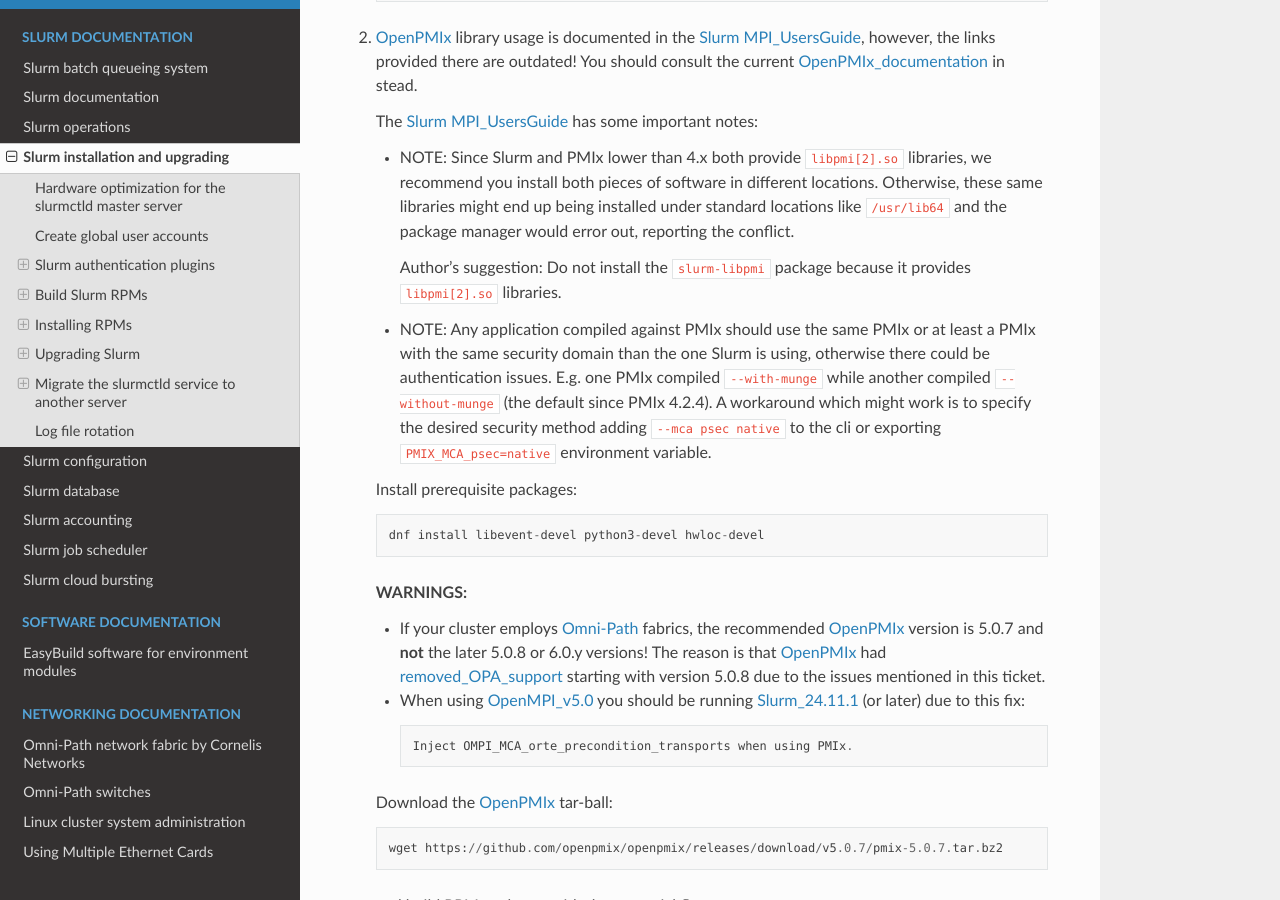
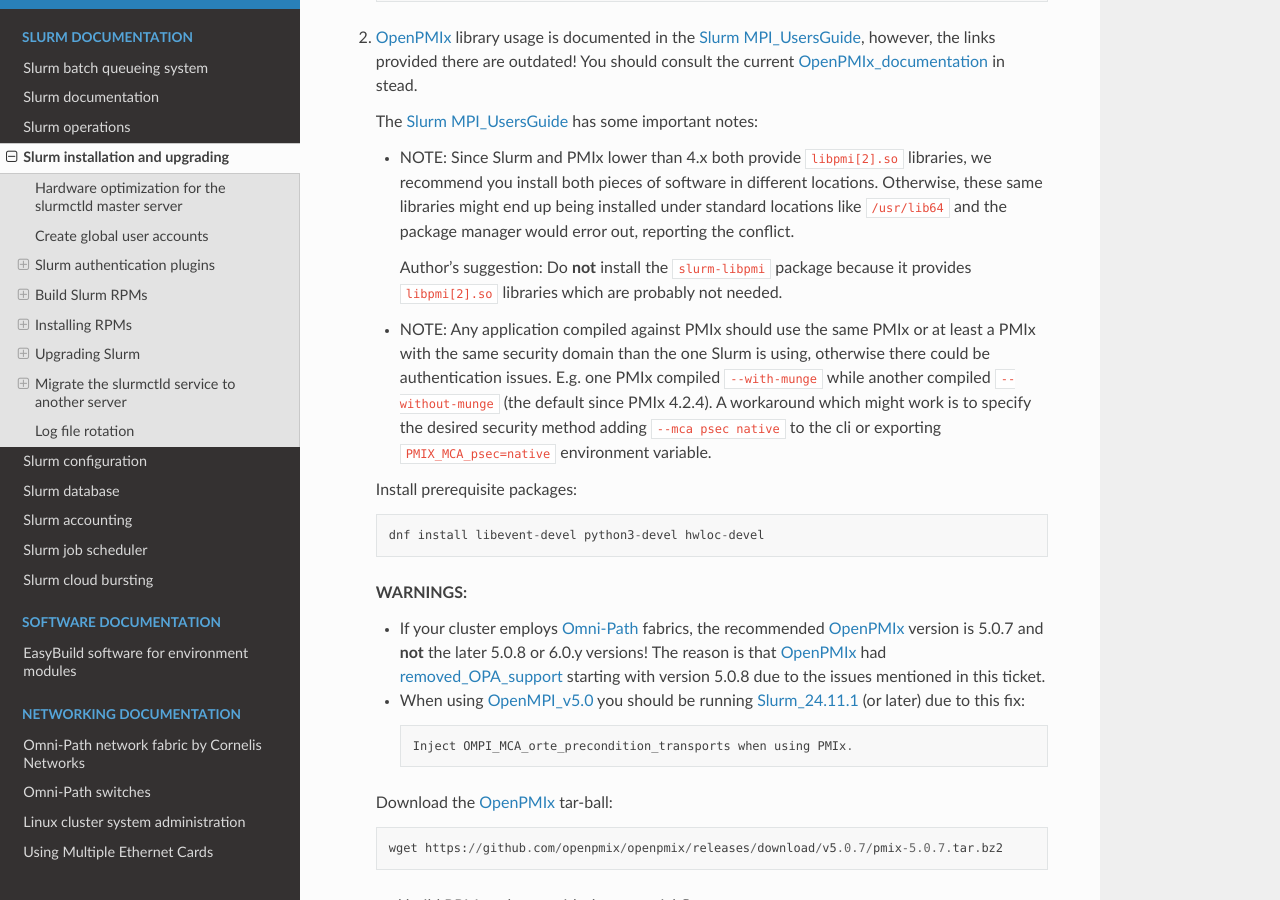
Before and after one commit to OleHolmNielsen/Niflheim_system, a Sphinx documentation site: the page built from docs/Slurm_installation.rst, in a window 1280 px wide and 900 px high, scrolled down 8829 px. Built offline with Sphinx 7.4.7 and the Read the Docs theme 3.1.0, drawn with Linux system fonts in a browser that asks for light colours.

Commit message:
Minor edits

```diff
--- a/docs/Slurm_installation.rst
+++ b/docs/Slurm_installation.rst
@@ -399,7 +399,7 @@
    * NOTE: Since Slurm and PMIx lower than 4.x both provide ``libpmi[2].so`` libraries, we recommend you install both pieces of software in different locations.
      Otherwise, these same libraries might end up being installed under standard locations like ``/usr/lib64`` and the package manager would error out, reporting the conflict.
 
-     Author's suggestion: Do not install the ``slurm-libpmi`` package because it provides ``libpmi[2].so`` libraries.
+     Author's suggestion: Do **not** install the ``slurm-libpmi`` package because it provides ``libpmi[2].so`` libraries which are probably not needed.
 
    * NOTE: Any application compiled against PMIx should use the same PMIx or at least a PMIx with the same security domain than the one Slurm is using, otherwise there could be authentication issues.
      E.g. one PMIx compiled ``--with-munge`` while another compiled ``--without-munge`` (the default since PMIx 4.2.4).
```
